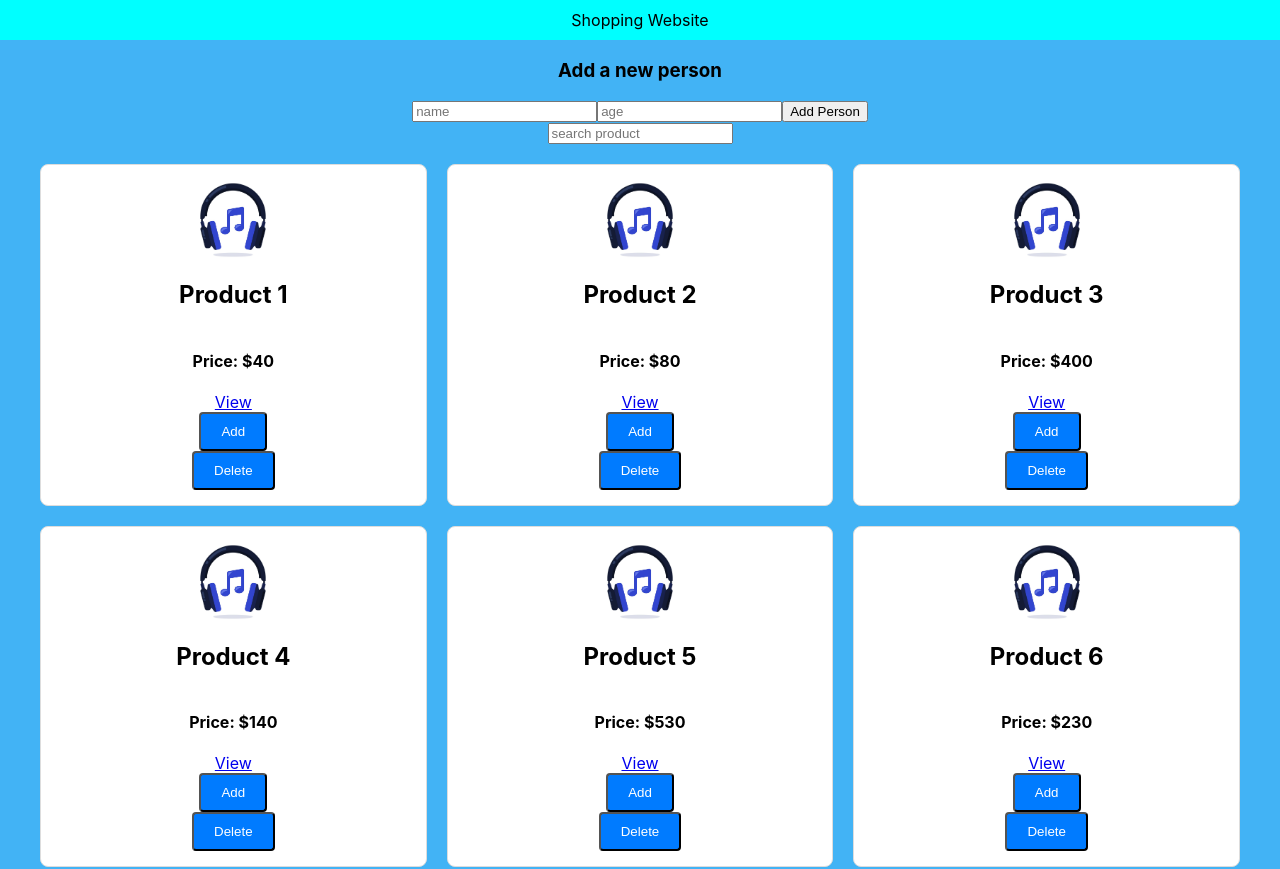
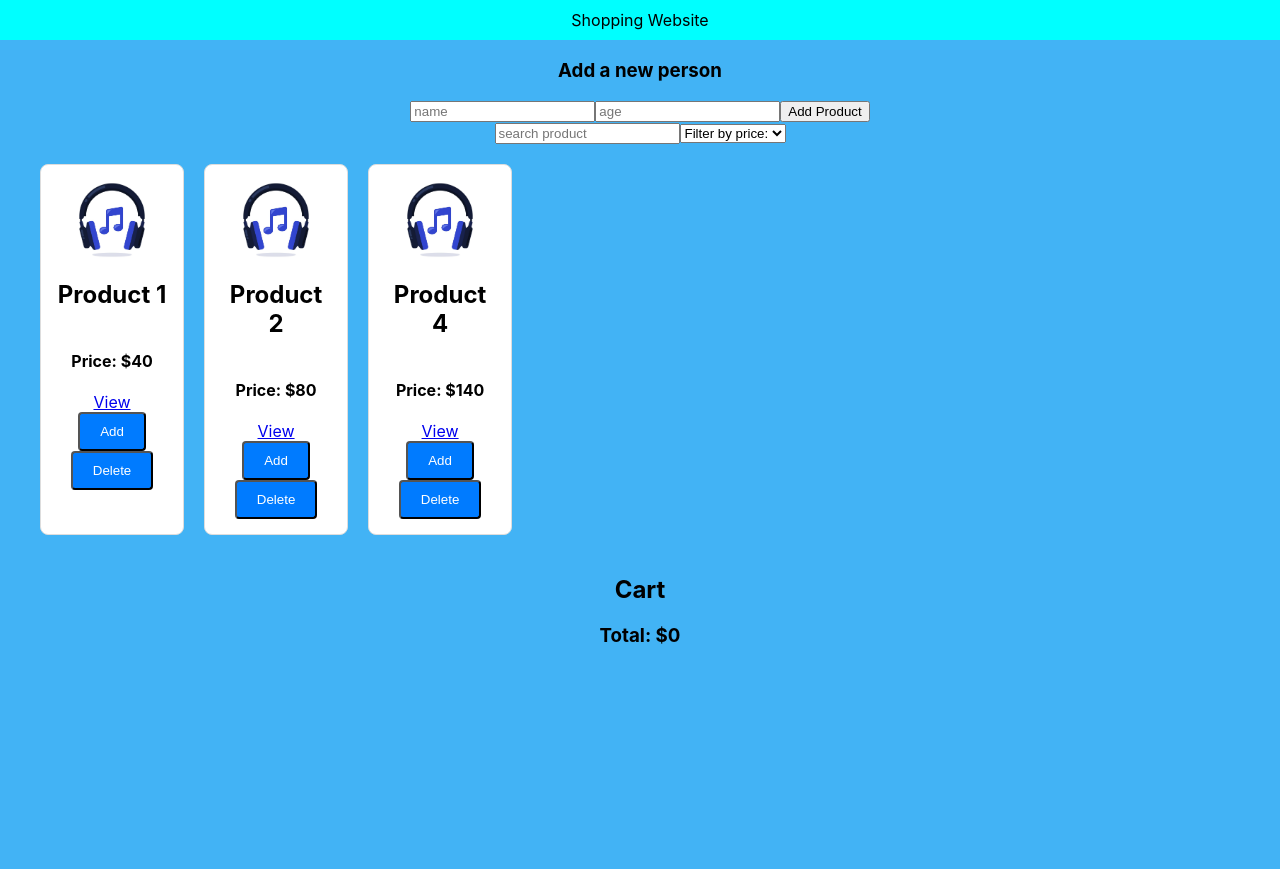
Before and after one commit to PrathamArora27/Shopping-cart, a React (Create React App) app in the folder shopping-cart-app/: page / in a window 1280 px wide. Shown: the top 869 px of the page. After the commit the page ends 800 px from the top, so only its background shows below. Built offline with nearby package versions, Linux system fonts and the light colour scheme.

Commit message:
added filter functionality

```diff
--- a/shopping-cart-app/src/components/CartItems.js
+++ b/shopping-cart-app/src/components/CartItems.js
@@ -8,15 +8,40 @@ import { useState } from 'react';
 const CartItems = ({ products, addLogic, deletePeople }) => {
 
   const [findProd, setFindProd] = useState('');
+  const [filterProd, setFilterProd] = useState('');
 
-  const filterProducts = products.filter(product=> product.Name.toLowerCase().includes(findProd.toLowerCase()));
+  const filterProducts = products.filter(product => product.Name.toLowerCase().includes(findProd.toLowerCase()));
+  let filterProducts2=filterProducts;
+  if(filterProd==="remove filter"){
+    //do nothing
+  }
+  else if(filterProd==="expensive"){
+    filterProducts2 = filterProducts.filter(product=>product.Price>500);
+  }
+  else if(filterProd==="average"){
+    filterProducts2 = filterProducts.filter(product=>product.Price>200 && product.Price<500);
+  }
+  else{
+    filterProducts2 = filterProducts.filter(product=>product.Price<200)
+  }
   return (
     <>
       <input type="text" placeholder='search product' value={findProd}
         onChange={e => setFindProd(e.target.value)} />
+
+
+      <select value={filterProd} placeholder='filter by price' onChange={e => setFilterProd(e.target.value)}>
+        <option value="" disabled selected className='dropdown-placeholder'><b>Filter by price:</b></option>
+        <option value="remove filter">remove filter</option>
+        <option value="cheap">cheap</option>
+        <option value="average"> average</option>
+        <option value="expensive">Expensive</option>
+      </select>
+
+
       <div className="cart-items-container">
         <ul className="cart-items-list">
-        {filterProducts.map(product => (
+          {filterProducts2.map(product => (
             <li key={product.prodID} className="cart-item">
               <img src={image} alt={product.Name} />
               <h2>{product.Name}</h2>
--- a/shopping-cart-app/src/components/NewProduct.js
+++ b/shopping-cart-app/src/components/NewProduct.js
@@ -28,7 +28,7 @@ const NewProduct = ({addNewprod,prod}) => {
                 <input type="number" placeholder='age' value={price}
                     onChange={(e) => setprice(e.target.value)} required />
 
-                <button type="submit">Add Person</button>
+                <button type="submit">Add Product</button>
             </form>
 
     </div>
--- a/shopping-cart-app/src/styling/CartItem.css
+++ b/shopping-cart-app/src/styling/CartItem.css
@@ -32,6 +32,11 @@
 
   }
 
+  .dropdown-placeholder {
+    color: gray;
+    font-weight: bold;
+  }
+
   .cart-item button {
     padding: 10px 20px;
     color: white;
```
Lines whose indentation alone changed are shown as unchanged.
